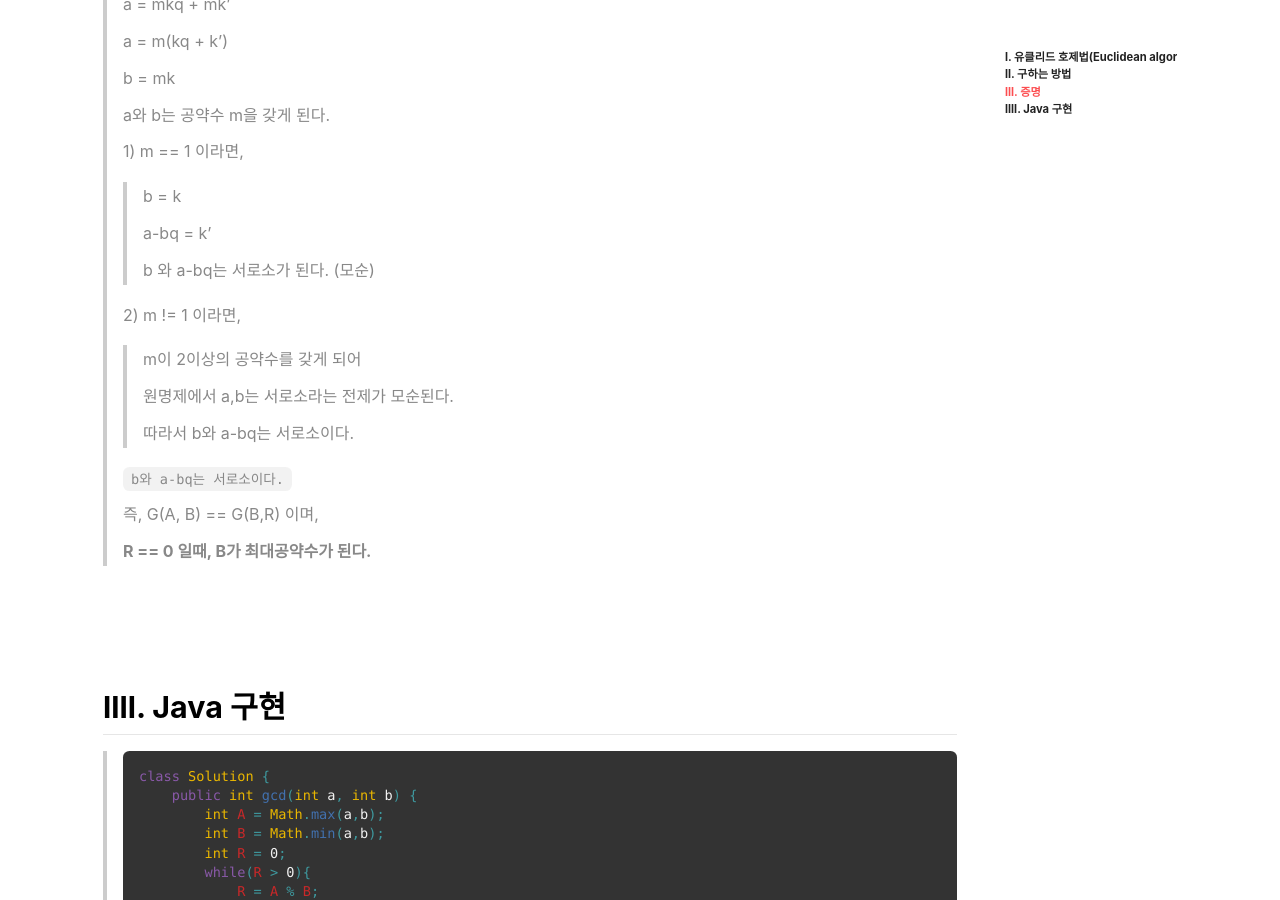
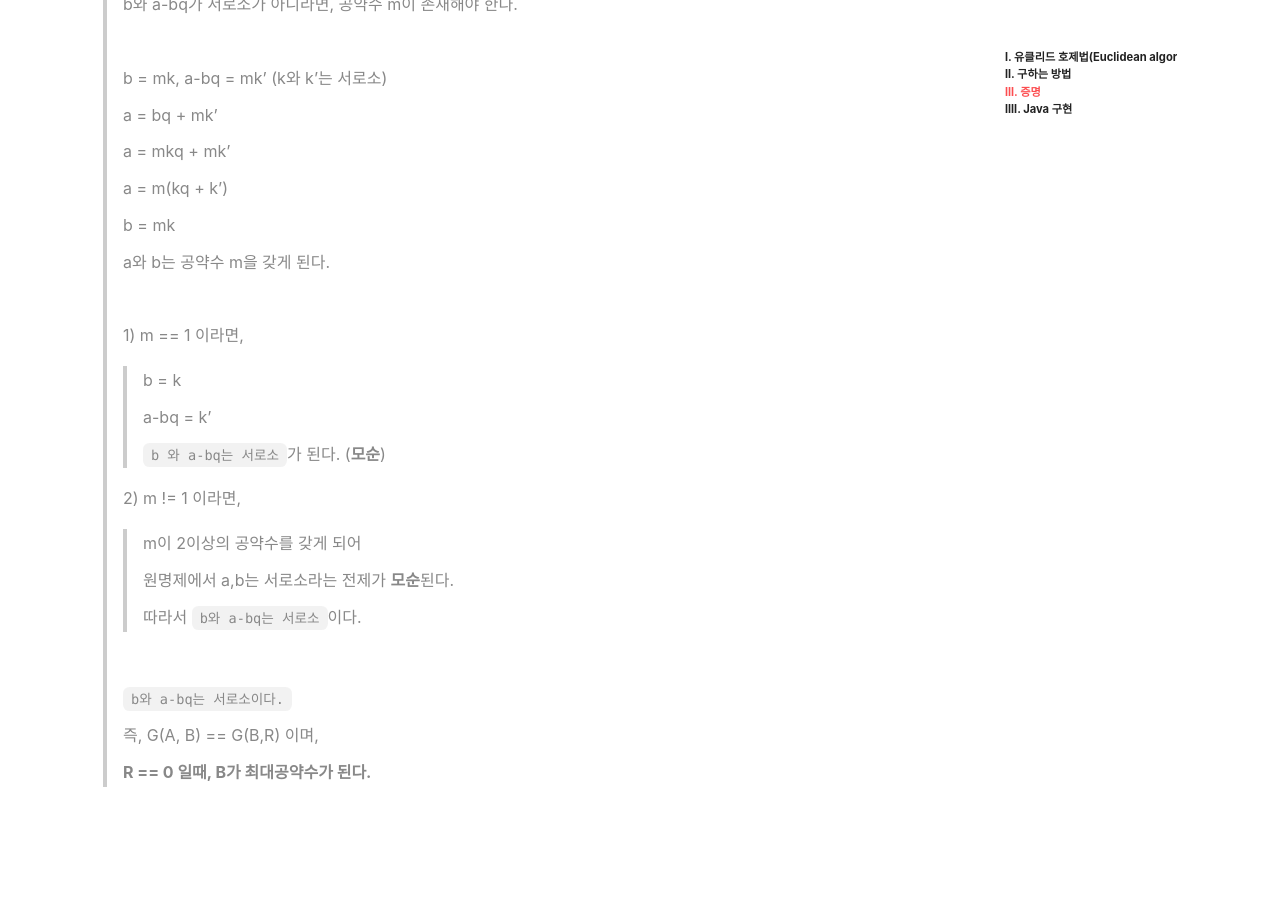
Before and after one commit to ShinJongPark/-ShinJongPark.github.io, a Jekyll site: the page built from _posts/algorithm/2021-01-08-[Algorithm]-euclidean.md, in a window 1280 px wide and 900 px high, scrolled down 2654 px. Built offline with Jekyll 4.4.1, drawn with Linux system fonts in a browser that asks for light colours; nearby versions of some CDN libraries; comment, search, counter and statistics services are not loaded.

Commit message:
Update: 포스트 줄바꿈 수정

```diff
--- a/_posts/algorithm/2021-01-08-[Algorithm]-euclidean.md
+++ b/_posts/algorithm/2021-01-08-[Algorithm]-euclidean.md
@@ -80,7 +80,7 @@
 >
 >A = Ga, B = Gb 라고 가정하자. (G는 최대 공약수, a,b는 서로소이다)
 >
->
+><br>
 >
 >A = Bq + R
 >
@@ -96,11 +96,15 @@
 >
 >B와 R의 최대 공약수가 G이려면, `b와 a-bq가 서로소임을 증명`하면 된다.
 >
+><br>
 >
+><br>
 >
 >증명할 명제는 `귀류법`을 이용하여 증명한다.
 >
 >b와 a-bq가 서로소가 아니라면, 공약수 m이 존재해야 한다.
+>
+><br>
 >
 >b = mk, a-bq = mk' (k와 k'는 서로소)
 >
@@ -114,23 +118,25 @@
 >
 >a와 b는 공약수 m을 갖게 된다.
 >
+><br>
+>
 >1) m == 1 이라면,
 >
 >> b = k
 >>
 >> a-bq = k'
 >>
->> b 와 a-bq는 서로소가 된다. (모순)
+>> `b 와 a-bq는 서로소`가 된다. (**모순**)
 >
 >2) m != 1 이라면,
 >
 >> m이 2이상의 공약수를 갖게 되어
 >>
->> 원명제에서 a,b는 서로소라는 전제가 모순된다.
+>> 원명제에서 a,b는 서로소라는 전제가 **모순**된다.
 >>
->> 따라서 b와 a-bq는 서로소이다.
+>> 따라서 `b와 a-bq는 서로소`이다.
 >
->
+><br>
 >
 >`b와 a-bq는 서로소이다.`
 >
```
